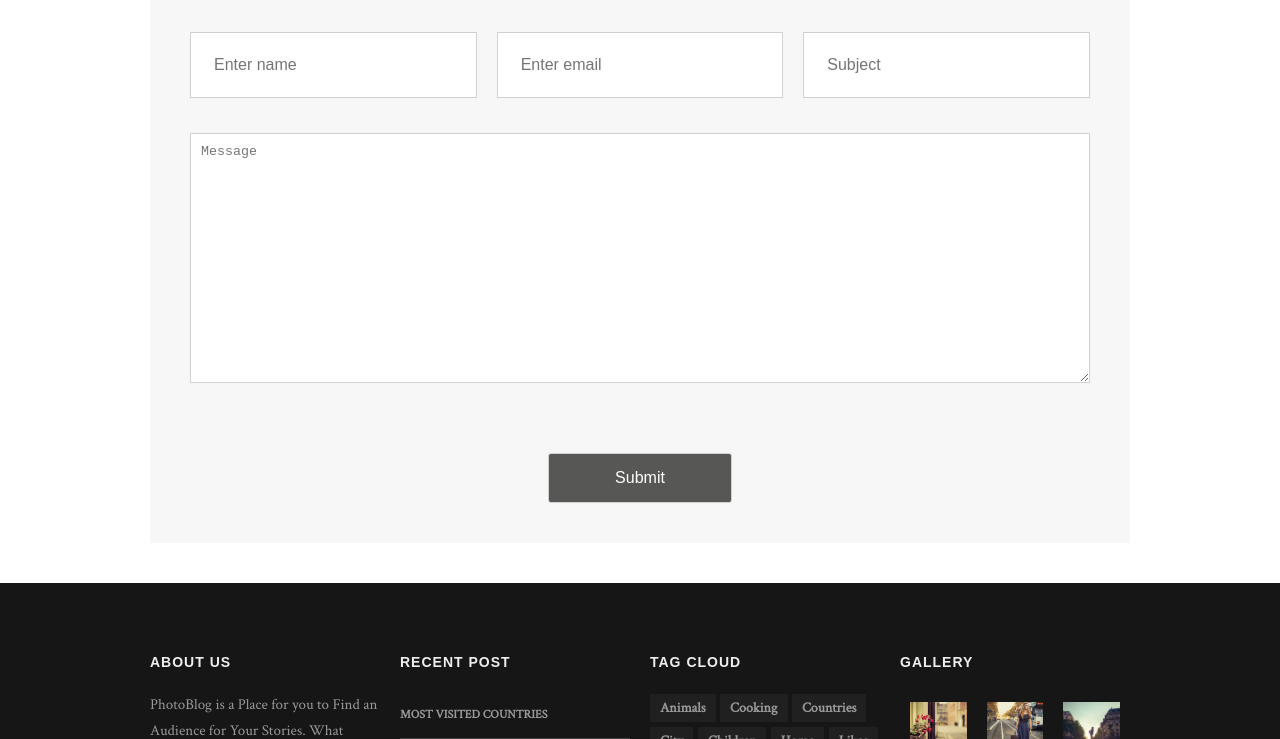
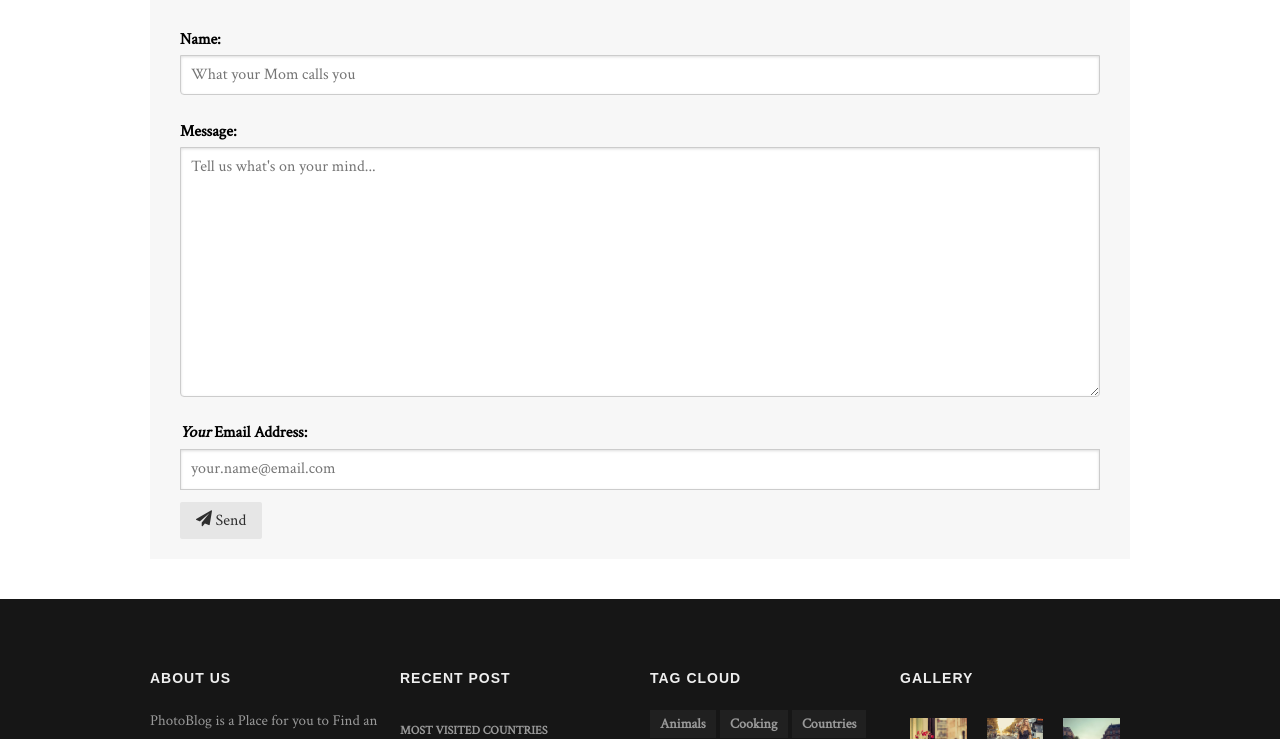
Before and after one commit to bezcontrol/newsite, a plain HTML site: page assets/contact.html in a window 1280 px wide. Shown: the part 793-1532 px from the top of the page. Drawn offline with nearby package versions, Linux system fonts and the light colour scheme.

Commit message:
contact form fix

```diff
--- a/assets/contact.html
+++ b/assets/contact.html
@@ -18,7 +18,8 @@
 	================================================== -->
   	<link rel="stylesheet" href="./css/zerogrid.css" type="text/css">
 	<link rel="stylesheet" href="./css/style.css" type="text/css">
-
+	<!-- Submit the Form to Google Using "AJAX" -->
+	<script src="./js/form-submission-handler.js" type="text/javascript"></script>
 	<!-- Custom Fonts -->
     <link href="./font-awesome/css/font-awesome.min.css" rel="stylesheet" type="text/css">
 
@@ -29,6 +30,8 @@
 
 	<!-- Owl Carousel Assets -->
     <link href="./owl-carousel/owl.carousel.css" rel="stylesheet">
+	<link rel="stylesheet" href="https://unpkg.com/purecss@1.0.0/build/pure-min.css">
+	<link rel="stylesheet" href="https://maxcdn.bootstrapcdn.com/font-awesome/4.4.0/css/font-awesome.min.css">
 
 	<!--[if lt IE 8]>
        <div style=' clear: both; text-align:center; position: relative;'>
@@ -85,31 +88,38 @@
 							<iframe src="https://www.google.com/maps/embed?pb=!1m18!1m12!1m3!1d3164.289259162295!2d-120.7989351!3d37.5246781!2m3!1f0!2f0!3f0!3m2!1i1024!2i768!4f13.1!3m3!1m2!1s0x8091042b3386acd7%3A0x3b4a4cedc60363dd!2sMain+St%2C+Denair%2C+CA+95316%2C+Hoa+K%E1%BB%B3!5e0!3m2!1svi!2s!4v1434016649434" width="100%" height="450px" frameborder="0" style="border: 0"></iframe>
 						</div>
 						<div id="contact_form">
-							<form name="form1" id="ff" method="post" action="contact.php">
-								<label class="row">
-									<div class="col-1-3">
-										<div class="wrap-col">
-											<input type="text" name="name" id="name" placeholder="Enter name" required="required" />
-										</div>
-									</div>
-									<div class="col-1-3">
-										<div class="wrap-col">
-											<input type="email" name="email" id="email" placeholder="Enter email" required="required" />
-										</div>
-									</div>
-									<div class="col-1-3">
-										<div class="wrap-col">
-											<input type="text" name="subject" id="subject" placeholder="Subject" required="required" />
-										</div>
-									</div>
-								</label>
-								<label class="row">
-									<div class="wrap-col">
-										<textarea name="message" id="message" class="form-control" rows="4" cols="25" required="required"
-										placeholder="Message"></textarea>
-									</div>
-								</label>
-								<center><input class="sendButton" type="submit" name="submitcontact" value="Submit"></center>
+							<form class="gform pure-form pure-form-stacked" method="POST" data-email="example@email.net"
+								  action="https://script.google.com/macros/s/AKfycbziLbV-uIr_07vUIGhjw1Urte-b1mml3YsP03TCuQ-LWfQwFBU/exec">
+								<!-- change the form action to your script url -->
+
+								<div class="form-elements">
+									<fieldset class="pure-group">
+										<label for="name">Name: </label>
+										<input id="name" name="name" placeholder="What your Mom calls you" />
+									</fieldset>
+									<fieldset class="pure-group">
+										<label for="message">Message: </label>
+										<textarea id="message" name="message" rows="10"
+												  placeholder="Tell us what's on your mind..."></textarea>
+									</fieldset>
+
+									<fieldset class="pure-group">
+										<label for="email"><em>Your</em> Email Address:</label>
+										<input id="email" name="email" type="email" value=""
+											   required placeholder="your.name@email.com"/>
+										<span class="email-invalid" style="display:none">
+          Must be a valid email address</span>
+									</fieldset>
+									<button class="button-success pure-button button-xlarge">
+										<i class="fa fa-paper-plane"></i>&nbsp;Send</button>
+								</div>
+
+								<!-- Customise the Thankyou Message People See when they submit the form: -->
+								<div class="thankyou_message" style="display:none;">
+									<h2><em>Thanks</em> for contacting us!
+										We will get back to you soon!</h2>
+								</div>
+
 							</form>
 						</div>
 					</div>
```
